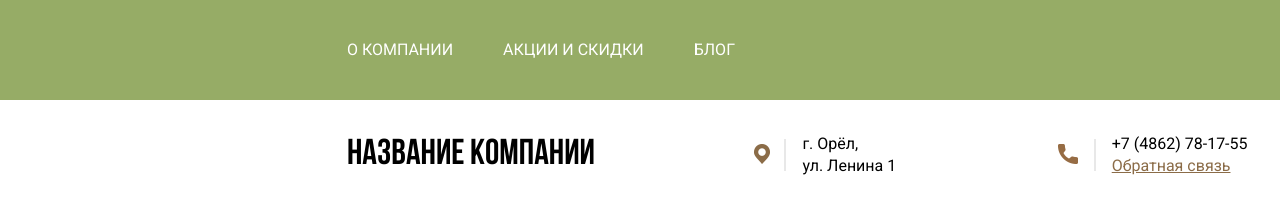
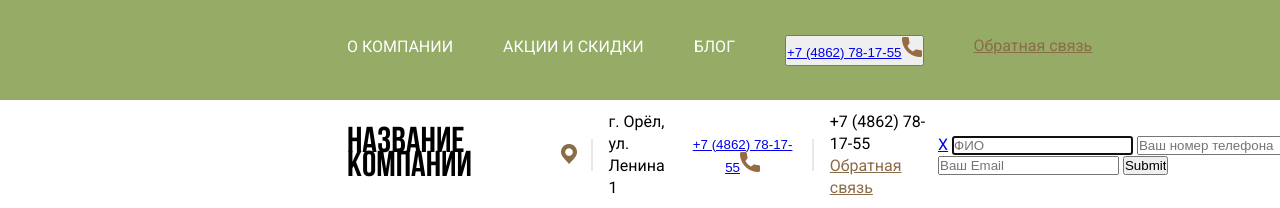
Before and after one commit to nikolaevych/tect2, a plain HTML site: page тз2/index.html in a window 1280 px wide. Shown: the top 208 px of the page. Drawn offline with nearby package versions, Linux system fonts and the light colour scheme; grey boxes are pictures that could not be loaded.

Commit message:
Update index.html

```diff
--- a/тз2/index.html
+++ b/тз2/index.html
@@ -7,10 +7,7 @@
 	<title>Test</title>
 	<link rel="preconnect" href="https://fonts.gstatic.com">
 	<link href="https://fonts.googleapis.com/css2?family=Roboto&display=swap" rel="stylesheet">
-    <script src="https://cdnjs.cloudflare.com/ajax/libs/jquery/3.3.1/jquery.min.js"></script>
-    <script src="https://cdnjs.cloudflare.com/ajax/libs/jquery-cookie/1.4.1/jquery.cookie.min.js"></script>
-    <script src="js/google-translate.js"></script>
-    <script src="//translate.google.com/translate_a/element.js?cb=TranslateInit"></script>
+
 </head>
 <body>
 	<div class="wraper">
@@ -25,6 +22,8 @@
 									<li class="menu__item"><a href="#" class="menu__link">О компании</a></li>
 									<li class="menu__item"><a href="#" class="menu__link">Акции и скидки</a></li>
 									<li class="menu__item"><a href="#" class="menu__link">Блог</a></li>
+									<li class="menu__item menu__item_tel"><a href="#" class="menu__link"><button class="connection__btm" id="btm_call"><a href="tel:+74862781755"><span>+7 (4862) 78-17-55</span><img src="img/call.png" alt="call"></a></button></a></li>
+									<li class="menu__item menu__item_tel"><a href="#" class="menu__link"><p class="tel_text" ><a href="#feedback" class="popup-form popup-link">Обратная связь</a></p></a></li>
 								</ul>
 							</div>
 						</nav>
@@ -37,29 +36,43 @@
 					</div>
 				</div>
 			</div>
-			<div class="layer2">
+
+			<div class="layer2" id="layer2">
 				<div class="container">
 					<div class="row">
 						<div class="name">
 							<h1>название компании</h1>
 						</div>
 						<div class="lacation">
-							<div class="lacation__icon"><button class="locatoin__btm " id="locatoin__btm"><img src="img/Векторный_смарт-объект.png" alt="lacation"></button></div>
+							<div class="lacation__icon"><button class="locatoin__btm " id="locatoin__btm" ><a href="https://www.google.com/maps/place/ул.+Ленина,+1,+Орёл,+Орловская+обл.,+Россия,+302028/@52.9646453,36.062411,17.09z/data=!4m5!3m4!1s0x4132109f1f41d1a3:0x4940ee18e86cc2c9!8m2!3d52.965186!4d36.0638459" target="_blank"><img src="img/Векторный_смарт-объект.png" alt="lacation"></a></button></div>
 							<div class="border_line"></div>
 							<div class="lacation__text">
 								г. Орёл,<br> ул. Ленина 1
 							</div>
 						</div>
+
 						<div class="connection">
 							<div class="connection__call">
-								<button class="connection__btm" id="btm_call"><img src="img/call.png" alt="call"></button>
+								<button class="connection__btm" id="btm_call"><a href="tel:+74862781755"><span>+7 (4862) 78-17-55</span><img src="img/call.png" alt="call"></a></button>
 							</div>
 							<div class="border_line"></div>
 							<div class="connection__tel">
-								<p class="tel">+7 (4862) 78-17-55</p>
-								<p class="tel_text"><a href="#">Обратная связь</a></p>
+								<p class="tel" >+7 (4862) 78-17-55</p>
+								<p class="tel_text" ><a href="#feedback" class="popup-form popup-link">Обратная связь</a></p>
 							</div>
-							<!-- <form action="#" class="connection__form" id="connection__form"></form> -->
+
+<form action="#" class="feedback" id="feedback">
+<div class="feedback__column">
+	<a href="#" class="popup__close close-popup">X</a>
+   <input type="text" placeholder="ФИО" name="FIO"
+autofocus>
+   <input type="tel" placeholder="Ваш номер телефона" name="tel"
+required>
+   <input type="email" placeholder="Ваш Email" name="email"
+required>
+   <input type="submit" class="btm_send" form="feedback">
+</div>
+</form>
 						</div>
 						<div class="translator">
 							<div class="btm_ru translator__btm" id="btm_ru"><img src="img/russia.png" alt="ru" data-google-lang="ru" class="language__img"> ru</div>
@@ -70,13 +83,13 @@
 				</div>
 			</div>
 		</header>
+
 		<main>
 			<section class="preview">
 				<div class="container">
 					<div class="preview__column">
 						<div class="big_text">
-							<h2>Большой Заголовок <br>
-акция только сегодня</h2>
+							<h2>Большой Заголовок <br>акция только сегодня</h2>
 						</div>
 						<div class="medium_text">
 							<p>Большой текст об услуге</p>
@@ -117,5 +130,11 @@
 		</main>
 	</div>
 
+<script src="https://code.jquery.com/jquery-3.4.1.min.js"></script>
+<script src="js/script.js"></script>
+ <!-- <script src="https://cdnjs.cloudflare.com/ajax/libs/jquery/3.3.1/jquery.min.js"></script>
+    <script src="https://cdnjs.cloudflare.com/ajax/libs/jquery-cookie/1.4.1/jquery.cookie.min.js"></script>
+    <script src="//translate.google.com/translate_a/element.js?cb=TranslateInit"></script>
+    <script src="js/google-translate.js"></script> -->
 </body>
 </html>
```
